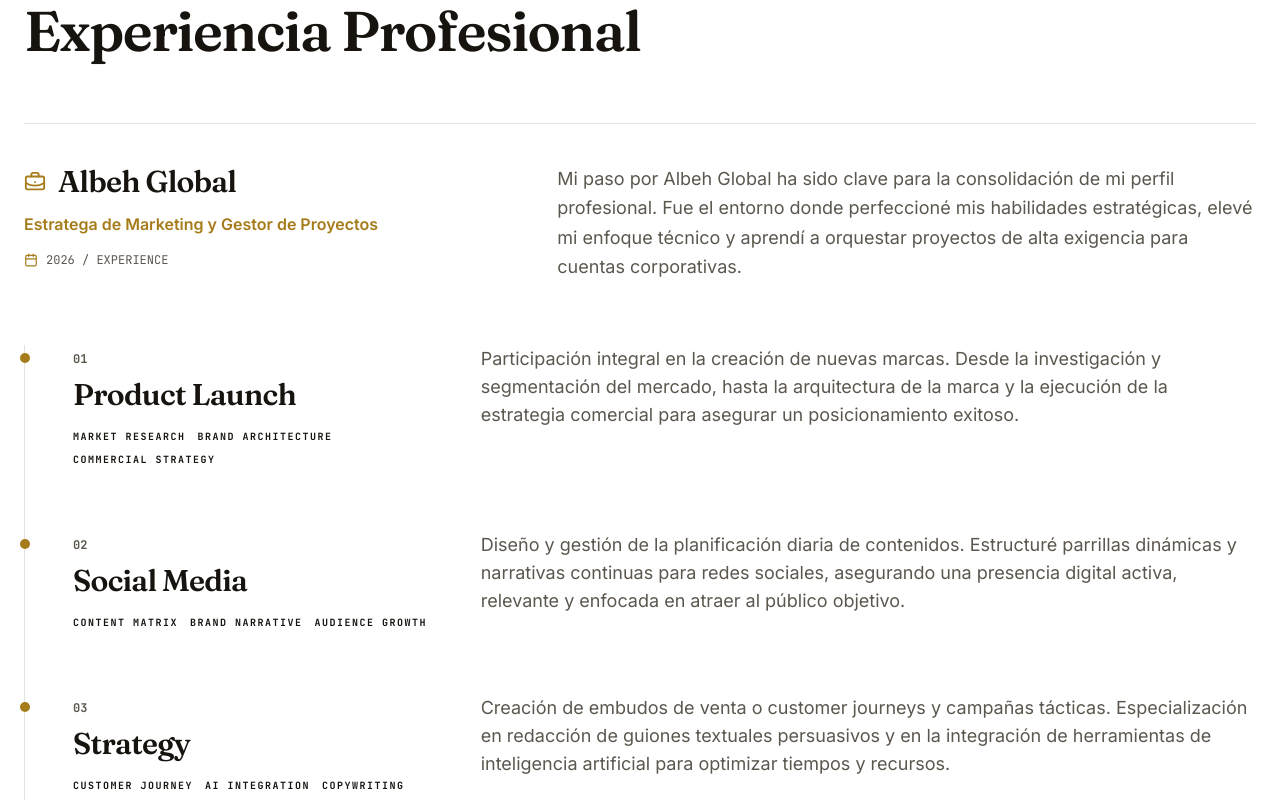
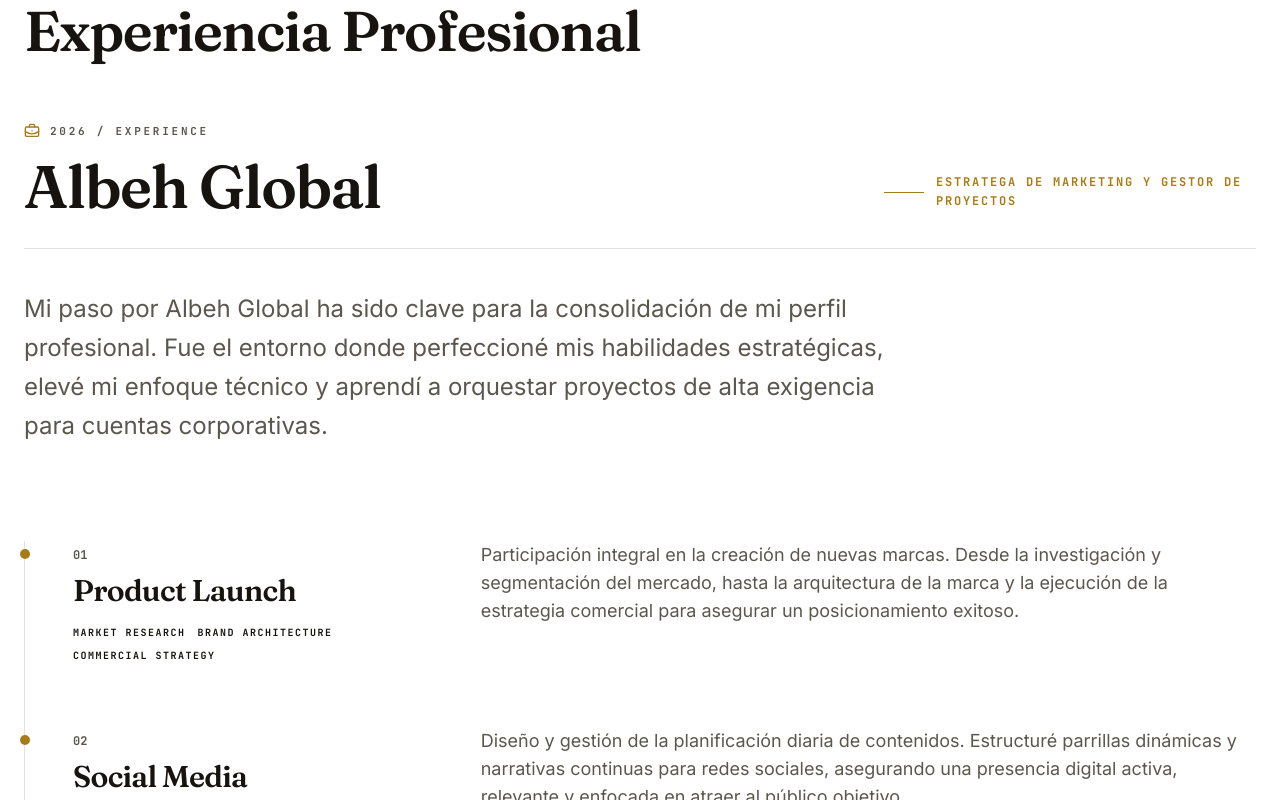
Before and after one commit to leonardo0rtega/LeonardoOrtega, a React (Vite) app: page / in a window 1280 px wide. Shown: the part 1840-2640 px from the top of the page. Built offline with nearby package versions, Linux system fonts and the light colour scheme.

Commit message:
fix: masthead editorial en bloque de empresa

```diff
--- a/src/components/Experience.tsx
+++ b/src/components/Experience.tsx
@@ -1,5 +1,5 @@
 import { motion } from 'framer-motion'
-import { BriefcaseBusiness, Calendar } from 'lucide-react'
+import { BriefcaseBusiness } from 'lucide-react'
 import { experience } from '../data/experience'
 import { useApp } from '../context/AppContext.tsx'
 import SectionHeader from './SectionHeader'
@@ -21,36 +21,44 @@
           titleId="experience-title"
         />
 
-        {/* Encabezado de la empresa */}
+        {/* Masthead de la empresa */}
         <motion.div
           variants={fadeUp}
           initial="hidden"
           whileInView="visible"
           viewport={{ once: true }}
           custom={0.15}
-          className="mt-16 grid grid-cols-1 gap-8 border-t border-[var(--border)] pt-10 lg:grid-cols-12 lg:gap-12"
+          className="mt-16"
         >
-          <div className="lg:col-span-5">
-            <div className="flex items-center gap-3">
-              <BriefcaseBusiness size={22} className="text-accent" />
-              <h3 className="font-display text-2xl font-semibold tracking-tight text-primary sm:text-3xl">
+          <div className="flex flex-wrap items-end justify-between gap-x-10 gap-y-6 border-b border-[var(--border)] pb-8">
+            <div>
+              <div className="flex items-center gap-2.5">
+                <BriefcaseBusiness size={16} className="text-accent" />
+                <span className="font-mono text-[11px] font-bold uppercase tracking-[0.25em] text-secondary">
+                  {experience.period}
+                </span>
+              </div>
+
+              <h3 className="mt-4 font-display text-4xl font-semibold leading-[1.05] tracking-tight text-primary sm:text-5xl md:text-6xl">
                 {experience.company}
               </h3>
             </div>
-            <p className="mt-3 text-base font-semibold text-accent">{experience.role}</p>
-            <div className="mt-4 flex items-center gap-2 font-mono text-xs text-secondary">
-              <Calendar size={14} className="text-accent" />
-              <span>{experience.period}</span>
+
+            <div className="flex items-center gap-3 pb-1">
+              <span className="hidden h-px w-10 bg-accent sm:block" />
+              <p className="max-w-xs font-mono text-xs font-semibold uppercase leading-relaxed tracking-[0.15em] text-accent">
+                {experience.role}
+              </p>
             </div>
           </div>
 
-          <p className="text-lg leading-relaxed text-secondary lg:col-span-7">
+          <p className="mt-10 max-w-4xl text-xl leading-relaxed text-secondary sm:text-2xl sm:leading-relaxed">
             {experience.intro}
           </p>
         </motion.div>
 
         {/* Fases con regla vertical continua */}
-        <div className="relative mt-16 border-l border-[var(--border)] pl-8 sm:pl-12">
+        <div className="relative mt-20 border-l border-[var(--border)] pl-8 sm:pl-12 md:mt-24">
           <motion.div
             initial={{ scaleY: 0 }}
             whileInView={{ scaleY: 1 }}
```
Also changed, not shown: 5 other files (tests, documents, lock files or other folders).
